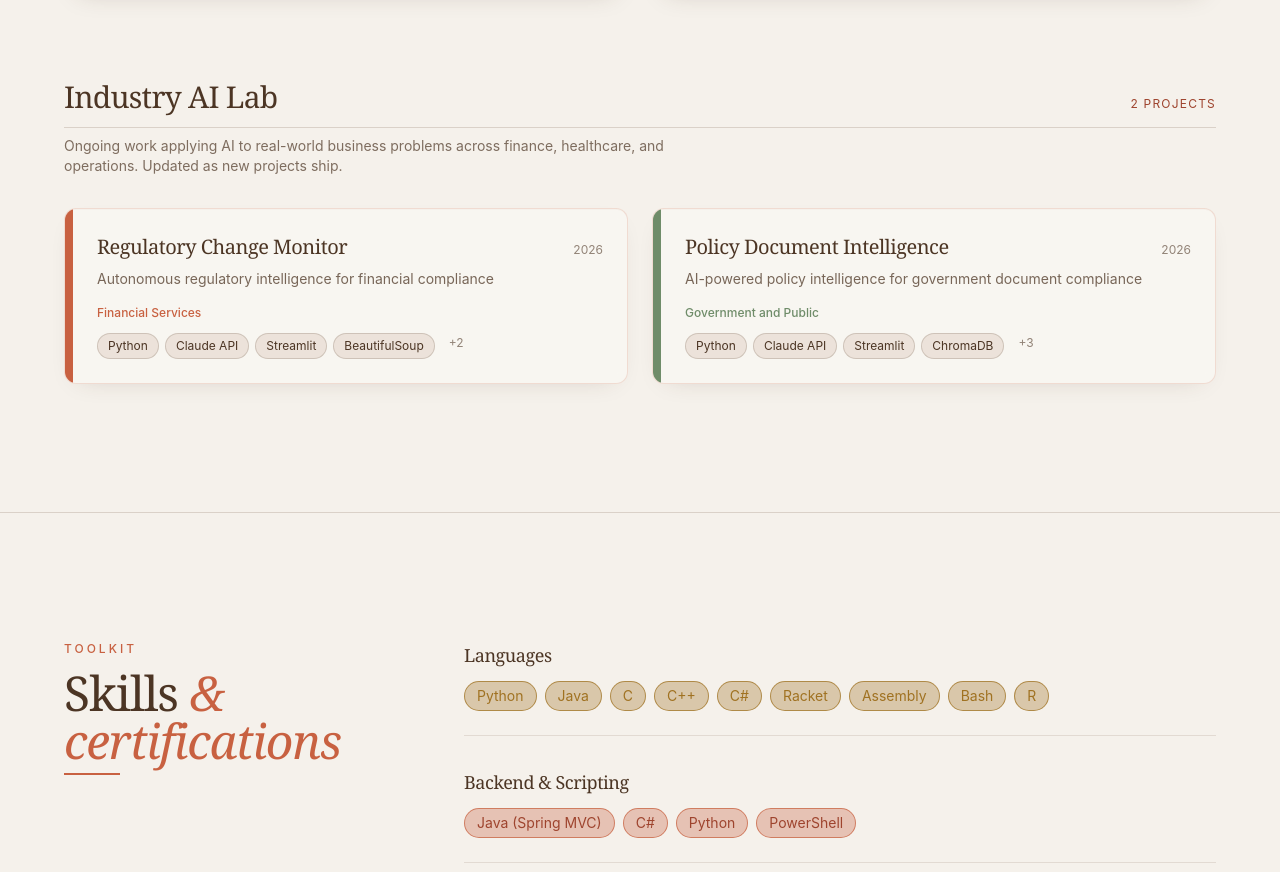
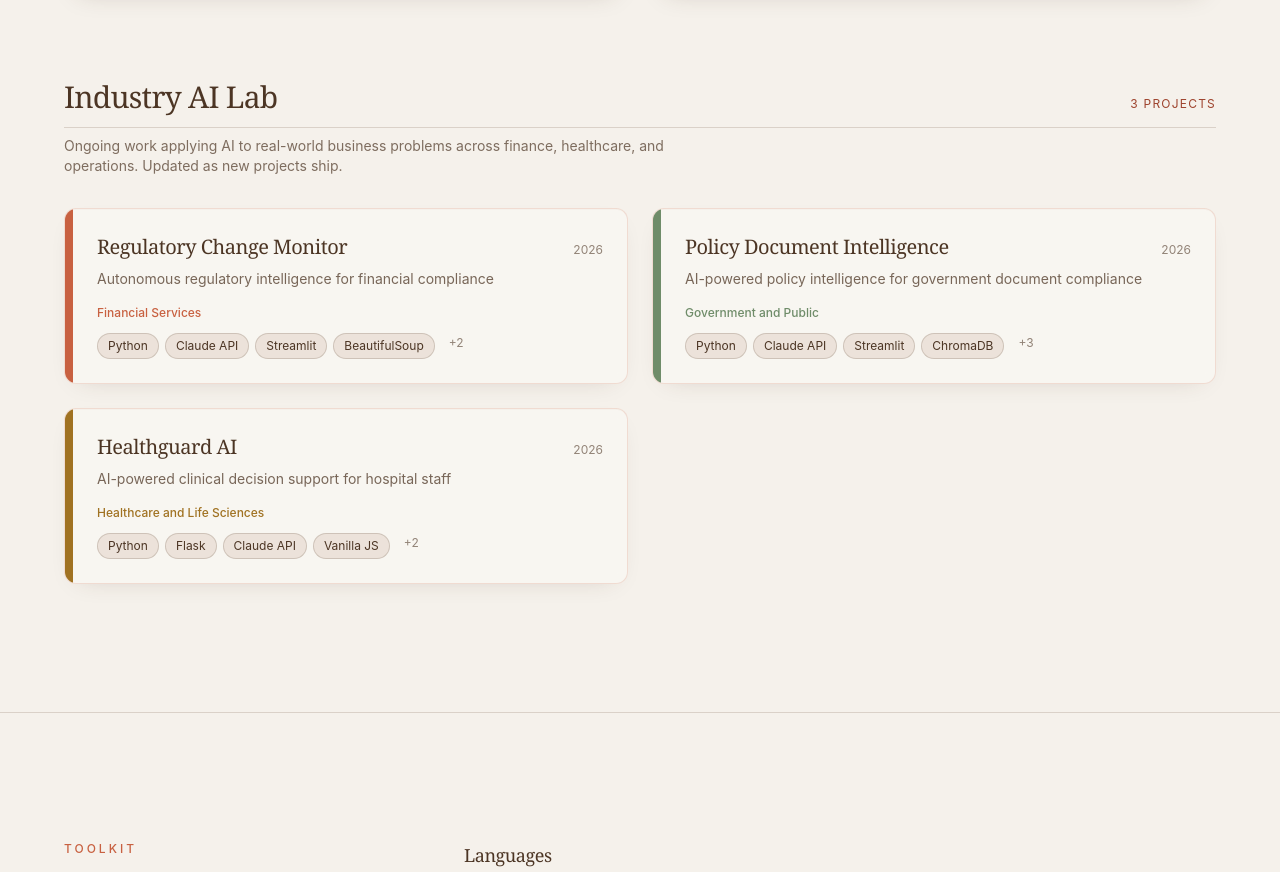
Before and after one commit to sree-j04/portfolio, a React (Vite) app: page / in a window 1280 px wide. Shown: the part 3066-3938 px from the top of the page. Built offline with nearby package versions, Linux system fonts and the light colour scheme.

Commit message:
healthcare project

```diff
--- a/src/data/projects.ts
+++ b/src/data/projects.ts
@@ -140,12 +140,12 @@ export const projectGroups: ProjectGroup[] = [
         links: [
           {
             label: "GitHub",
-            url: "https://github.com/sree-j04/regulatory-change-monitor", // replace with your actual repo URL
+            url: "https://github.com/sree-j04/regulatory-change-monitor",
             type: "github",
           },
           {
             label: "Watch Demo",
-            url: "https://youtu.be/YwjZPhpp8zU", // replace with your actual demo video URL
+            url: "https://youtu.be/YwjZPhpp8zU",
             type: "video",
           },
         ],
@@ -172,12 +172,42 @@ export const projectGroups: ProjectGroup[] = [
         links: [
           {
             label: "GitHub",
-            url: "https://github.com/sree-j04/policy-doc-intelligence", // replace with your actual repo URL
+            url: "https://github.com/sree-j04/policy-doc-intelligence",
             type: "github",
           },
           {
             label: "Watch Demo",
-            url: "https://youtu.be/CuszbVOzdIo", // replace with your actual demo video URL
+            url: "https://youtu.be/CuszbVOzdIo",
+            type: "video",
+          },
+        ],
+      },
+      {
+        slug: "healthguard-ai",
+        title: "Healthguard AI",
+        tagline: "AI-powered clinical decision support for hospital staff",
+        description:
+          "Nurses, residents, and clinical staff constantly need to cross-reference drug interactions, interpret abnormal lab values, and make rapid triage decisions, often under time pressure and without quick access to a reliable reference. A missed drug interaction or misread critical lab value can directly harm a patient. HealthGuard AI solves that by combining a structured clinical knowledge base with Claude to give hospital staff instant, evidence-based answers in plain language. The system classifies every incoming query by intent: drug interaction, lab interpretation, triage, or protocol lookup, and then pulls the relevant structured data from its built-in clinical database (8 drug profiles with severity-rated interactions, 20+ lab reference ranges with critical value thresholds, ESI triage protocols, Sepsis-3 and stroke bundles, and 20 ICD-10 codes) before sending it all to Claude for a contextualized response. The result is a chat interface where staff can describe a patient scenario in plain English and get a structured, clinically grounded answer with urgency flags, normal range comparisons, interaction severity ratings, and protocol checklists, in seconds.",
+        tech: [
+          "Python",
+          "Flask",
+          "Claude API",
+          "Vanilla JS",
+          "CSS",
+          "clinical knowledge base (drug DB, lab ranges, triage protocols)",
+        ],
+        category: "industry",
+        sector: "Healthcare and Life Sciences",
+        year: "2026",
+        links: [
+          {
+            label: "GitHub",
+            url: "https://github.com/sree-j04/healthguard-ai",
+            type: "github",
+          },
+          {
+            label: "Watch Demo",
+            url: "https://youtu.be/ZnB9t8-FhMQ",
             type: "video",
           },
         ],
```
